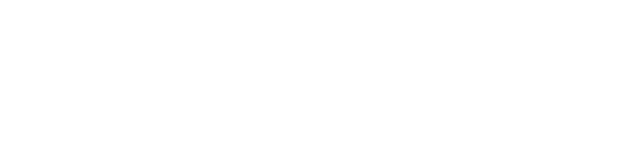
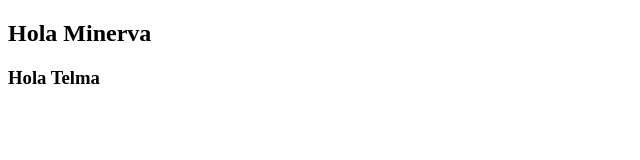
Before and after one commit to jutelma/Equipo, a plain HTML site: page index.html in a window 1280 px wide. Shown: the whole page, without its empty margins (0-640 px from the left). Drawn offline with Linux system fonts and the light colour scheme.

Commit message:
hola guapas

```diff
--- a/index.html
+++ b/index.html
@@ -7,6 +7,7 @@
     <title>Document</title>
 </head>
 <body>
-
+    <h2>Hola Minerva</h2>
+    <h3>Hola Telma</h3>
 </body>
 </html>
```
